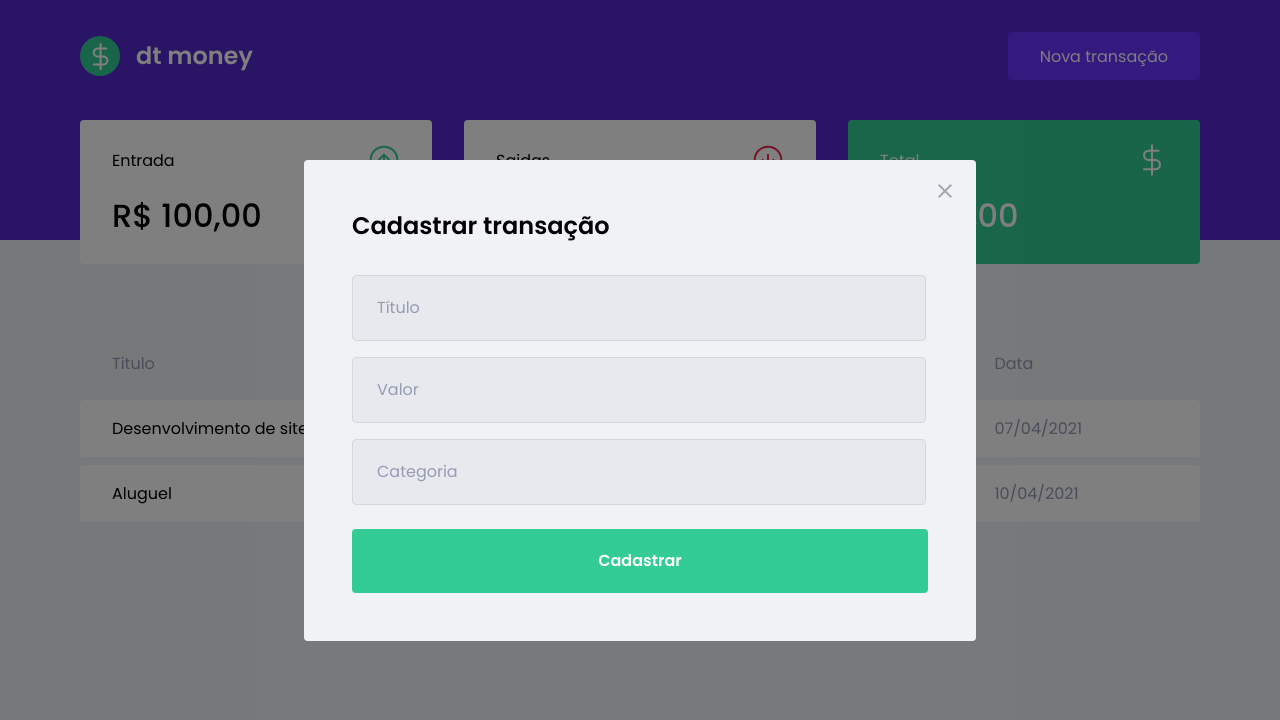
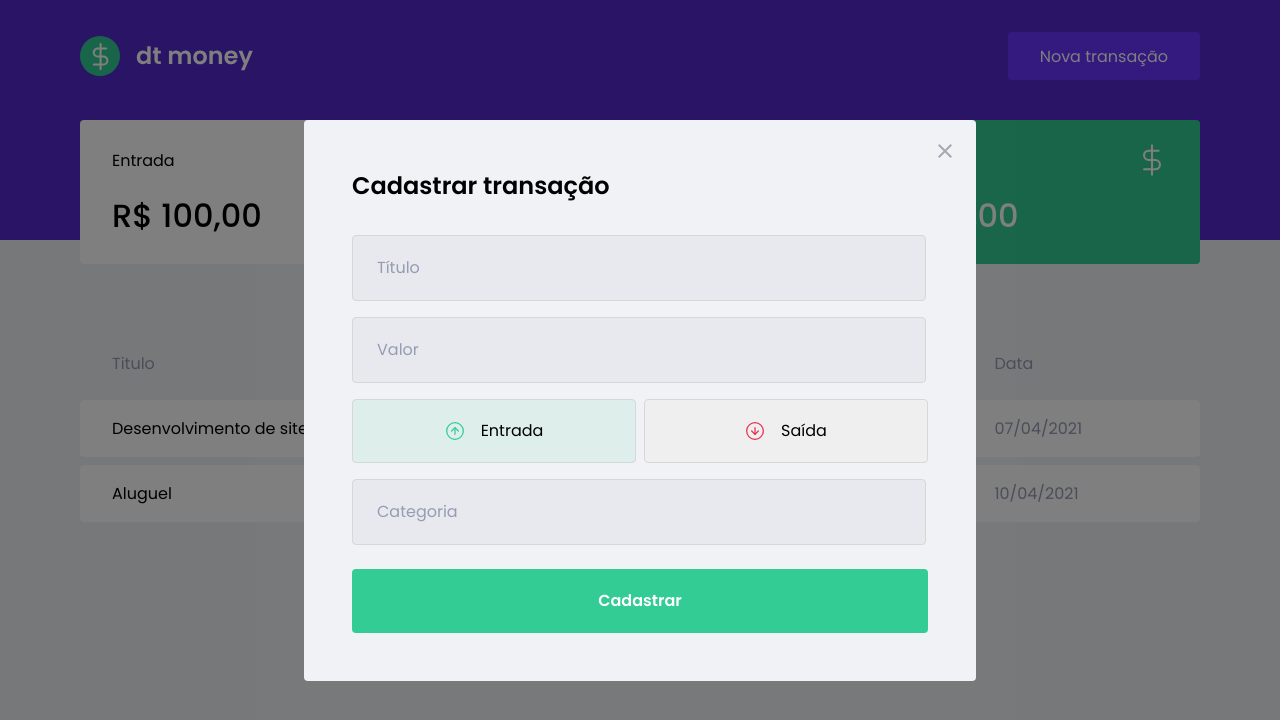
Before and after one commit to italoalmeida89/ignite-dtmoney, a React (Create React App) app: page / in a window 1280 px wide. Both pictures are taken after a click on the button "Nova transação". Shown: the top 720 px of the page. Built offline with nearby package versions, Linux system fonts and the light colour scheme; no server answers; what miragejs would draw is missing.

Commit message:
create RadioBox button

```diff
--- a/package.json
+++ b/package.json
@@ -6,6 +6,7 @@
     "@types/react-modal": "^3.12.0",
     "axios": "^0.21.1",
     "miragejs": "^0.1.41",
+    "polished": "^4.1.1",
     "react": "^17.0.1",
     "react-dom": "^17.0.1",
     "react-modal": "^3.12.1",
--- a/src/components/NewTransactionModal/index.tsx
+++ b/src/components/NewTransactionModal/index.tsx
@@ -1,6 +1,9 @@
+import { useState } from 'react'
 import Modal from 'react-modal'
 import closeImg from '../../assets/close.svg'
-import { Container } from './styles'
+import incomeImg from '../../assets/income.svg'
+import outcomeImg from '../../assets/outcome.svg'
+import { Container, TransactionTypeContainer, RadioBox } from './styles'
 
 interface NewTransactionModalProps {
   isOpen: boolean;
@@ -8,6 +11,9 @@
 }
 
 export function NewTransactionModal({ isOpen, onRequestClose }: NewTransactionModalProps) {
+
+  const [type, setType] = useState('deposit');
+
   return (
     <Modal
       isOpen={isOpen}
@@ -34,6 +40,28 @@
           placeholder="Valor"
         />
 
+        <TransactionTypeContainer>
+          <RadioBox
+            type="button"
+            onClick={() => { setType('deposit') }}
+            isActive={type === 'deposit'}
+            activeColor="green"
+          >
+            <img src={incomeImg} alt="Entrada" />
+            <span>Entrada</span>
+          </RadioBox>
+
+          <RadioBox
+            type="button"
+            onClick={() => { setType('withdraw') }}
+            isActive={type === 'withdraw'}
+            activeColor="red"
+          >
+            <img src={outcomeImg} alt="Saída" />
+            <span>Saída</span>
+          </RadioBox>
+        </TransactionTypeContainer>
+
         <input
           placeholder="Categoria"
         />
--- a/src/components/NewTransactionModal/styles.ts
+++ b/src/components/NewTransactionModal/styles.ts
@@ -1,4 +1,5 @@
 import styled from 'styled-components'
+import { darken, transparentize } from 'polished'
 
 export const Container = styled.form`
   h2 {
@@ -46,5 +47,53 @@
       filter: brightness(0.9);
     }
   }
+`;
 
+export const TransactionTypeContainer = styled.div`
+  margin: 1rem 0;
+  display: grid;
+  grid-template-columns: 1fr 1fr;
+  gap: 0.5rem;
 `;
+
+interface RadioBoxProps {
+  isActive: boolean;
+  activeColor: 'green' | 'red';
+}
+
+const colors = {
+  green: '#33CC95',
+  red: '#E52E4D',
+}
+
+export const RadioBox = styled.button<RadioBoxProps>`
+  height: 4rem;
+  border: 1px solid #D7D7D7;
+  border-radius: 0.25rem;
+
+  background: ${(props) => props.isActive
+    ? transparentize(0.9, colors[props.activeColor])
+    : 'trasparent'};
+
+  display: flex;
+  align-items: center;
+  justify-content: center;
+
+  transition: border-color 0.2s;
+
+  &:hover {
+    border-color: ${darken(0.1, '#D7D7D7')}
+  }
+
+  img {
+    width: 20px;
+    height: 20px;
+  }
+
+  span {
+    display: inline-block;
+    margin-left: 1rem;
+    font-size: 1rem;
+    color: var(--text-title)
+  }
+`;
```
Also changed, not shown: 1 other file (tests, documents, lock files or other folders).
